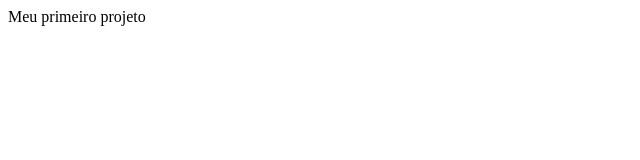
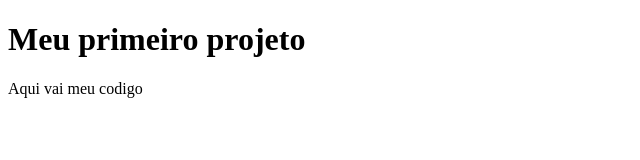
Before and after one commit to Iago-Amorim/AnimaCursoDeExtensaoGitGitHub2022-2b, a plain HTML site: page index.html in a window 1280 px wide. Shown: the whole page, without its empty margins (0-640 px from the left). Drawn offline with Linux system fonts and the light colour scheme.

Commit message:
Agora tem título e corpo de texto

```diff
--- a/index.html
+++ b/index.html
@@ -3,5 +3,7 @@
   <head>
     <title>Meu primeiro projeto</title>
   </head>
-  <body>Meu primeiro projeto</body>
+  <body><h1>Meu primeiro projeto</h1>
+	Aqui vai meu codigo
+  </body>
 </html>
```
